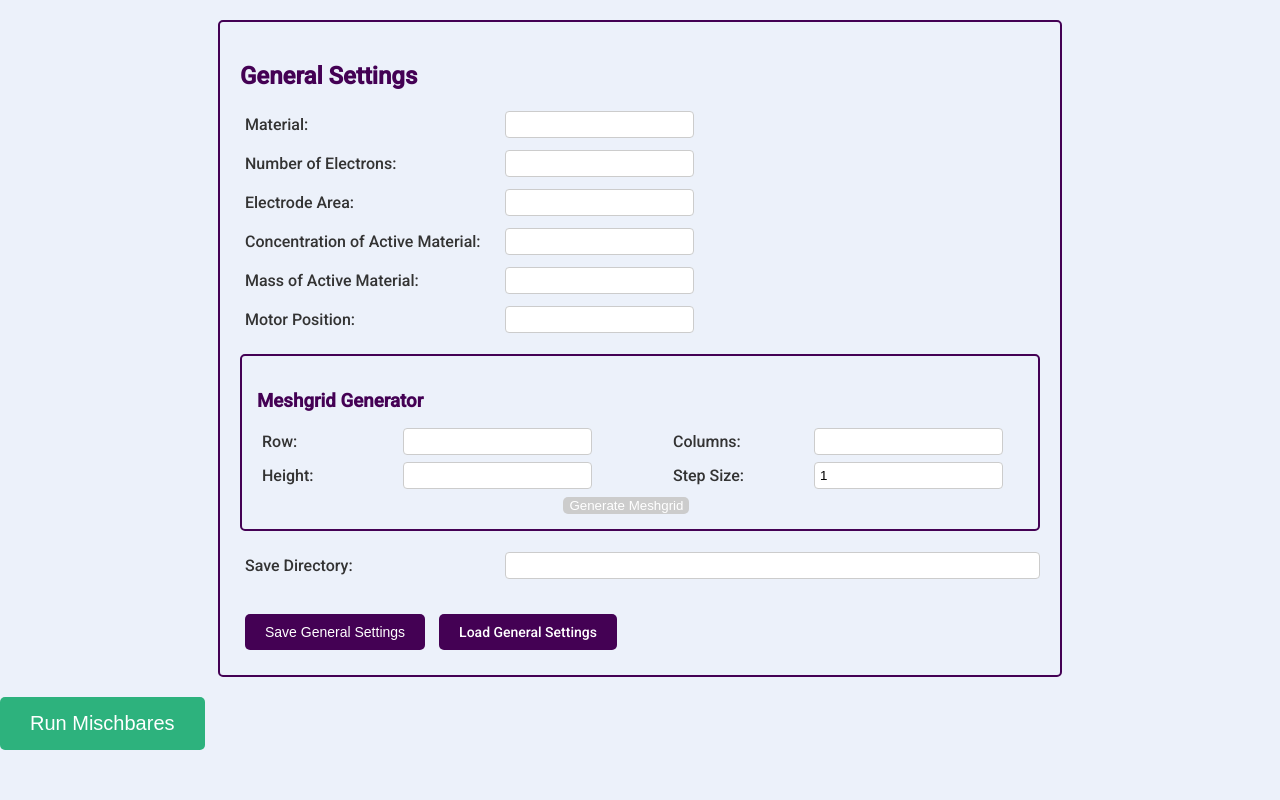
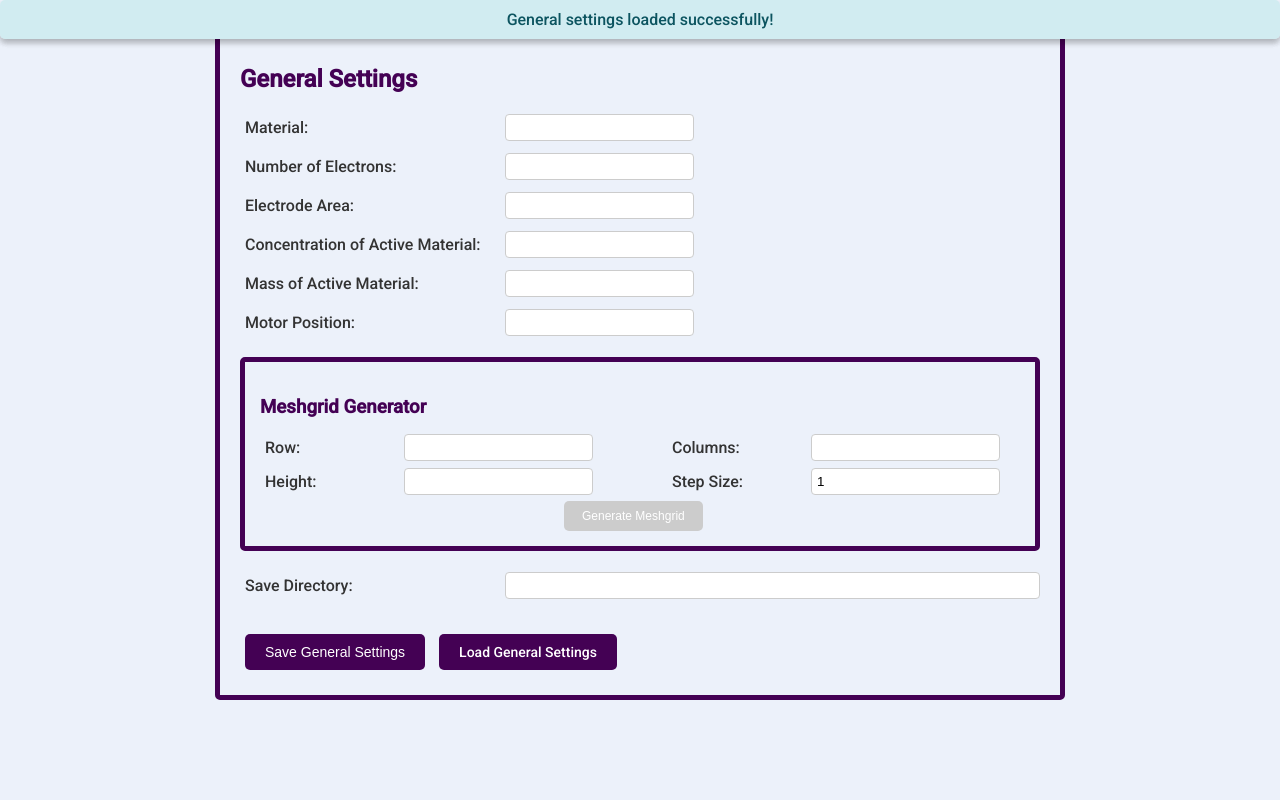
Before and after one commit to fuzhanrahmanian/MISCHBARES, a Flask app: page /load-general-settings in a window 1280 px wide. Run offline with Flask 3, Linux system fonts and the light colour scheme; parts of the project's set-up code (start-up, migrations or seed data) failed here and were passed over.

Commit message:
Adjusted design and info messaging

```diff
--- a/app.py
+++ b/app.py
@@ -1,8 +1,8 @@
-
+import os
 from multiprocessing import Process
 import time
 import json
-from flask import Flask, render_template, request, redirect, url_for, flash, session
+from flask import Flask, render_template, request, redirect, url_for, flash, session, send_from_directory
 from mischbares.db.user import Users  # Import your Users class
 import webbrowser
 import inspect
@@ -44,6 +44,11 @@ def login():
     return render_template('login.html')
 
 
+@app.route('/favicon.ico')
+def favicon():
+    return send_from_directory(os.path.join(app.root_path, 'static'),
+                          'icon.ico')
+
 @app.route('/main', methods=['GET', 'POST'])
 def main():
     if SIGNED_IN_USER_ID is None:
@@ -61,23 +66,25 @@ def save_experiment_settings():
     experiment_settings = request.json
     with open('saved_config/experiment_config.json', 'w') as f:
         json.dump(experiment_settings, f)
-    return jsonify({'success': True})
+    return jsonify({'success': True, 'message': 'Experiment settings saved successfully!', 'category': 'success'})
 
 @app.route('/save-general-settings', methods=['POST'])
 def save_general_settings():
     general_settings = request.json
     with open('saved_config/general_config.json', 'w') as f:
         json.dump(general_settings, f)
-    return jsonify({'success': True})
+    return jsonify({'success': True, 'message': 'General settings saved successfully!', 'category': 'success'})
 
 @app.route('/load-general-settings', methods=['GET'])
 def load_general_settings():
     general_settings, experiment_settings = load_all_settings()
+    flash('General settings loaded successfully!', 'success')
     return render_template('main.html', general_settings=general_settings, experiment_settings=experiment_settings)
 
 @app.route('/load-experiment-settings', methods=['GET'])
 def load_experiment_settings():
     general_settings, experiment_settings = load_all_settings()
+    flash('Experiment settings loaded successfully!', 'success')
     return render_template('main.html', general_settings =general_settings, experiment_settings=experiment_settings)
 
 
@@ -126,21 +133,19 @@ def save_batch_settings():
     batch_settings = request.json
     with open('saved_config/batch_config.json', 'w') as f:
         json.dump(batch_settings, f)
-    return jsonify({'success': True})
+    return jsonify({'success': True, 'message': 'Batch settings saved successfully!', 'category': 'success'})
 
 @app.route('/render-status', methods=['GET'])
 def render_status():
     return render_template('status.html')
 
-
-@app.route('/run-mischbares', methods=['POST'])
+@app.route('/run-mischbares', methods=['GET'])
 def run_mischbares():
-    # Perform user check
+    print("Starting Mischbares...")
     try:
         subprocess.Popen(['python', 'main.py', str(SIGNED_IN_USER_ID)])
-        return jsonify({'success': True, 'message': "Mischbares is running"})
+        return jsonify({'success': True, 'message': "Starting Mischbares..."})
     except Exception as e:
-        # Handle any exceptions that occur
         return jsonify({'success': False, 'message': f"Error running Mischbares: {str(e)}"}), 500
 
 def parse_motor_positions(motor_pos_str):
@@ -192,4 +197,4 @@ if __name__ == '__main__':
     # Create a folder for saving the config files
     #subprocess.Popen(['mkdir', '-p', 'saved_config'])
     open_browser()
-    app.run(debug=True)
+    app.run()
--- a/static/script.js
+++ b/static/script.js
@@ -12,6 +12,19 @@ window.onload = function() {
     createBatchSections();
 };
 
+// Function to handle showing flash messages
+function showFlashMessage(message, category) {
+    var flashMessageDiv = document.createElement('div');
+    flashMessageDiv.id = 'flashMessage';
+    flashMessageDiv.className = 'flash-message ' + category;
+    flashMessageDiv.textContent = message;
+
+    document.body.appendChild(flashMessageDiv);
+
+    setTimeout(function() {
+        flashMessageDiv.remove();
+    }, 5000); // Adjust the time as needed
+}
 
 
 function updateExperimentSettingsVisibility() {
@@ -178,8 +191,13 @@ function saveGeneralSettings() {
         body: JSON.stringify(generalSettingsData)
     })
     .then(response => response.json())
-    .then(data => console.log('General settings saved:', data))
-    .catch(error => console.error('Error saving general settings:', error));
+    .then(data => {
+        console.log('General settings saved:', data)
+        showFlashMessage(data.message, data.category);}
+    )
+    .catch(error =>{
+        showFlashMessage('An error occurred. Please try again.', 'error');
+        console.error('Error saving general settings:', error)});
 }
 
 function saveExperimentSettings() {
@@ -196,6 +214,17 @@ function saveExperimentSettings() {
         },
         body: JSON.stringify(experimentSettingsData)
     })
+    .then(response => response.json())
+    .then(data => {
+        if(data.success) {
+            // Show the flash message
+            showFlashMessage(data.message, data.category);
+        }
+    })
+    .catch(error => {
+        console.error('Error:', error);
+        showFlashMessage('An error occurred. Please try again.', 'error');
+    });
 }
 
 document.getElementById('saveGeneralSettings').addEventListener('click', saveGeneralSettings);
@@ -245,6 +274,8 @@ function saveBatchSettings() {
     .then(response => response.json())
     .then(data => {
         console.log('Batch settings saved:', data);
+        showFlashMessage(data.message, data.category);
+        document.getElementById('runMischbares').style.display = 'block';
     })
     .catch(error => console.error('Error saving batch settings:', error));
 }
@@ -325,20 +356,20 @@ document.getElementById('generate_meshgrid').onclick = function() {
     document.getElementById('motor_pos').value = motorPos.trim();
 };
 
-document.getElementById('runMischbares').addEventListener('click', function() {{
-        fetch('/run-mischbares', { method: 'POST' })
+document.getElementById('runMischbares').addEventListener('click', function(event) {
+    event.preventDefault();
+    fetch('/run-mischbares', { method: 'GET' })
         .then(response => response.json())
         .then(data => {
-                if (data.error) {
-                    window.location.href = '/status.html?error=' + encodeURIComponent(data.error);
+            if (data.success) {
+                window.location.href = '/render-status'; // Redirect to the status page
             } else {
-                    fetch('/render-status')
+                showFlashMessage(data.message, 'error');
             }
         })
         .catch(error => {
-                window.location.href = '/status.html?error=' + encodeURIComponent('Error starting Mischbares.');
+            showFlashMessage('Error starting Mischbares: ' + error, 'error');
         });
-    }
 });
 
 
--- a/static/style.css
+++ b/static/style.css
@@ -17,7 +17,7 @@ body {
 
 /* General and Experiment Settings */
 .general-settings, .experiment-settings {
-    border: 2px solid #440154;
+    border: 5px solid #440154;
     padding: 20px;
     margin: 20px;
     border-radius: 5px;
@@ -150,7 +154,7 @@ body {
 
 /* Meshgrid Generator inside General Settings */
 .meshgrid-generator {
-    border: 2px solid #440154;
+    border: 5px solid #440154;
     padding: 15px;
     margin-top: 20px;
     margin-bottom: 20px;
@@ -179,6 +183,8 @@ body {
     margin-right: 20px; /* Spacing after input */
 }
 #generate_meshgrid{
+    font-size: 12px;
+    padding: 8px 18px;
     background-color: #440154;
     color: white;
     border: none;
@@ -277,35 +283,63 @@ button:disabled {
 }
 
 #saveBatchSettings.batch-save-button {
-    background-color: #a0da39;
+    background-color: #1e9b8a;
     color: white;
     border: none;
     border-radius: 5px;
     cursor: pointer;
+    margin-left: 20%;
 }
 
 #saveBatchSettings.batch-save-button:hover {
-    background-color: #fde725
+    background-color: #2ab07f
 }
 
 
 .run-button {
-    background-color: #2db27d;
+    background-color:#3E4756;
     color: white;
     padding: 15px 30px; /* Large button */
     font-size: 20px; /* Bigger font */
     border: none;
     border-radius: 5px;
     cursor: pointer;
-    margin: auto; /* Center the button */
+    margin: auto;
+    margin-bottom: 20px;
 }
+.run-button:hover {
+    background-color: #4E5866;
+}
+
+
+.flash-message {
+    padding: 10px;
+    border-radius: 5px;
+    text-align: center;
+    position: fixed;
+    top: 0; /* Position at the top */
+    left: 0; /* Align to the left edge */
+    right: 0; /* Stretch across the full width */
+    z-index: 1000; /* Ensures it appears above other elements */
+    box-shadow: 0px 4px 6px rgba(0,0,0,0.1); /* Optional: adds a shadow for better visibility */
+}
+
+
+.flash-message.success {
+    color: #0c5460;
+    background-color: #d1ecf1;
+    border-color: #bee5eb;
+}
+
+.flash-message.error {
+    color: black;
+    background-color: #f8d7da;
+    border-color: #f5c6cb;
+}
+
 
 .flash-message.danger {
     color: #721c24; /* Dark #540500 text */
     background-color: #f8d7da; /* Light #540500 background */
     border-color: #f5c6cb;
-    padding: 10px;
-    border-radius: 5px;
-    text-align: center;
-    margin-top: 10px;
 }
--- a/templates/main.html
+++ b/templates/main.html
@@ -8,6 +8,14 @@
 <link href="https://fonts.googleapis.com/css2?family=Roboto:wght@500&display=swap" rel="stylesheet">
 </head>
 <body>
+    <!-- Flash Message -->
+    {% with messages = get_flashed_messages(with_categories=true) %}
+    {% if messages %}
+        {% for category, message in messages %}
+            <div class="flash-message {{ category }}">{{ message }}</div>
+        {% endfor %}
+    {% endif %}
+    {% endwith %}
     <div class="settings-container">
         <div id="general_settings", class="general-settings">
             <h2>General Settings</h2>
@@ -79,11 +87,11 @@
             <!-- ... [form fields for experiment settings] ... -->
             <button type="button" id="saveExperimentSettings" class="button">Save Experiment Settings</button>
             <a href="{{ url_for('load_experiment_settings') }}" class="button">Load Experiment Settings</a>
-            <button id="saveBatchSettings" class="button batch-save-button">Save Batch Settings</button>
+            <button id="saveBatchSettings" class="button batch-save-button",>Save Batch Settings</button>
             <!-- <button id="loadBatchSettings" class="button batch-load-button">Load Batch Settings</button> -->
             <div id="batch-container"></div>
         </div>
     </div>
-    <button id="runMischbares" class="run-button">Run Mischbares</button>
+    <button id="runMischbares" class="run-button", style="display: none;">Run Mischbares</button>
 
     <script src="{{ url_for('static', filename='script.js') }}"></script>
```
Also changed, not shown: other parts of static/style.css (+20 -16 lines), templates/status.html (+5 -5 lines), static/icon.ico (added). Lines whose indentation alone changed are shown as unchanged.
